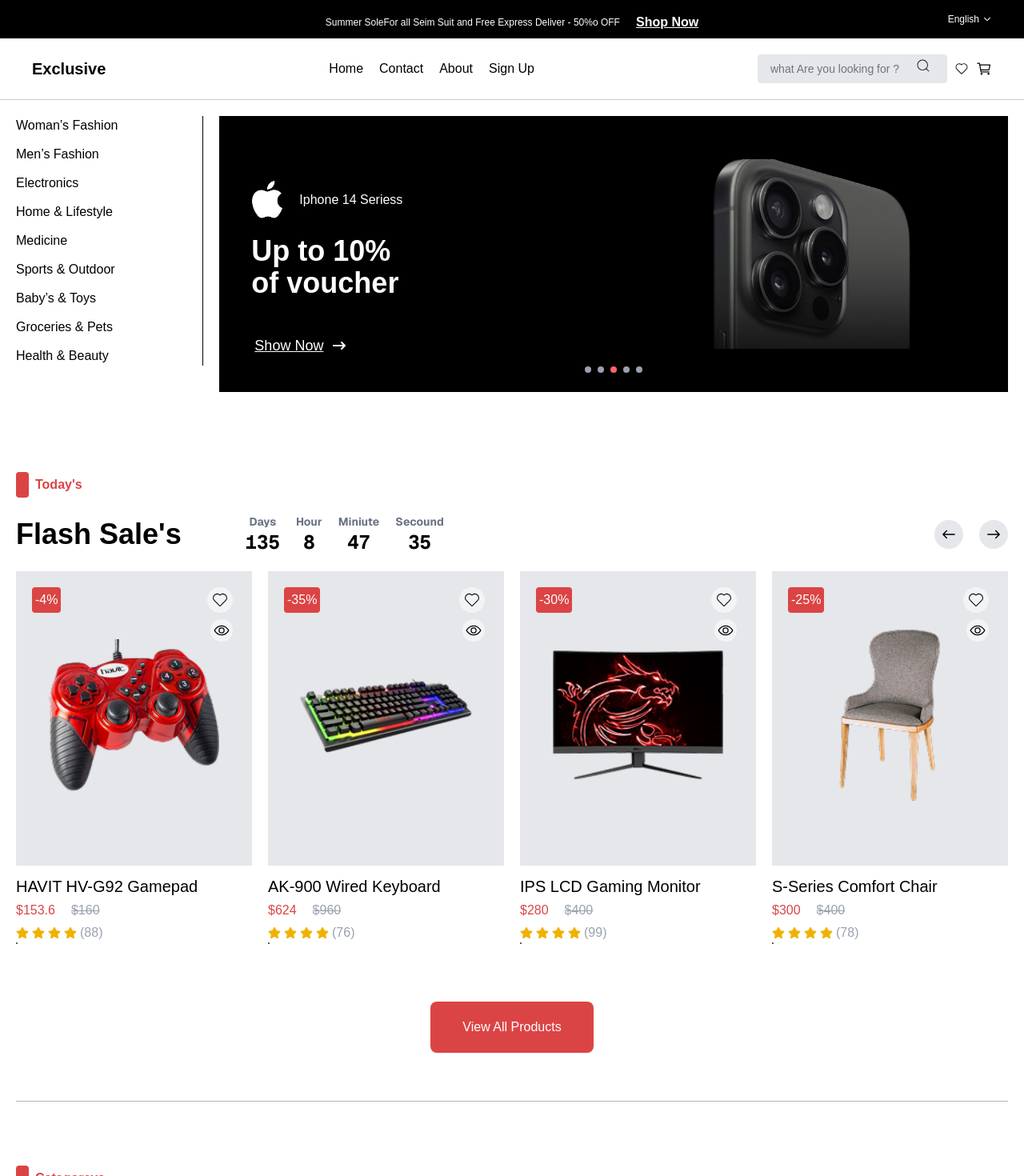
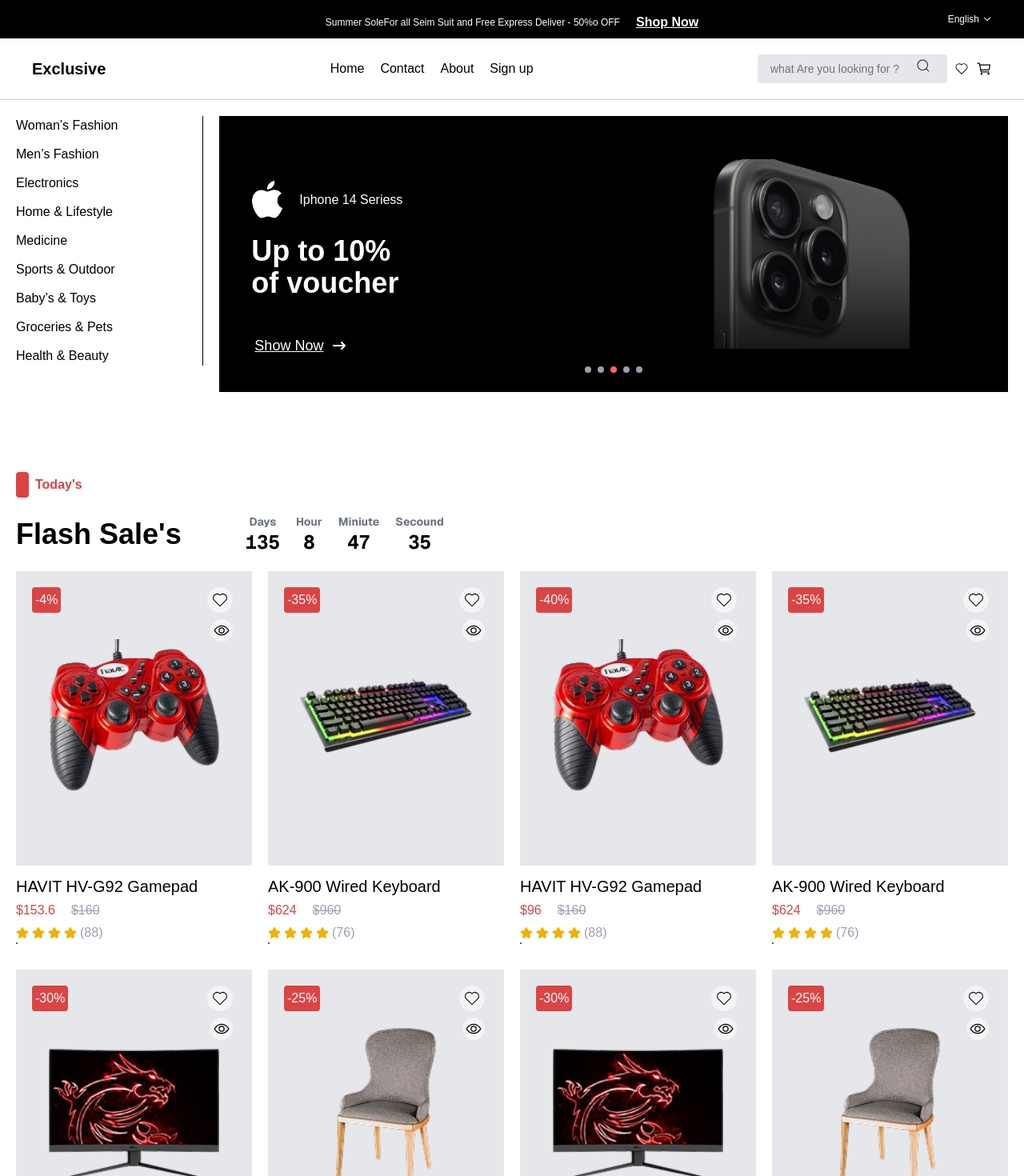
Before and after one commit to almamun0101/exclusive, a Next.js app: page / in a window 1280 px wide. Shown: the top 1470 px of the page at 80% size. Built offline with nearby package versions, Linux system fonts and the light colour scheme.

Commit message:
sign up responsive

```diff
--- a/src/app/signup/page.jsx
+++ b/src/app/signup/page.jsx
@@ -36,12 +36,12 @@
     <div>
       <Topbar />
       <Navbar />
-      <div className="container flex justify-between py-10 px-5 gap-5 items-center">
-        <div className="hidden md:block w-1/2">
-          <img src="SideImage.png" alt="SideImage" />
+      <div className="flex justify-between items-center py-20 gap-5">
+        <div className="hidden md:block md:w-1/2">
+        <img src="SideImage.png" alt="SideImage" className="w-full"/>
         </div>
 
-        <div className="md:w-1/2 mx-auto w-full">
+        <div className="md:w-1/3 w-full container">
           <h2 className="text-3xl font-medium tracking-wider py-2">
             Create an account
           </h2>
--- a/src/component/Navbar.jsx
+++ b/src/component/Navbar.jsx
@@ -1,4 +1,5 @@
 "use client";
+import Link from "next/link";
 import React, { useState } from "react";
 import { CiSearch, CiHeart, CiMenuFries } from "react-icons/ci";
 import { IoCartOutline } from "react-icons/io5";
@@ -22,7 +23,7 @@
               <a href="">About</a>
             </li>
             <li className="relative inline-block after:absolute after:content-[''] after:transition-[width] after:duration-300 after:ease-out hover:after:w-full after:h-[2px] after:bg-black/60 after:-bottom-1 after:rounded-2xl after:left-0 after:w-0">
-              <a href="">Sign Up</a>
+             <Link href={"/signup"}>Sign up</Link>
             </li>
           </ul>
 
--- a/src/component/Slides.jsx
+++ b/src/component/Slides.jsx
@@ -140,7 +140,7 @@
             </div>
           </div>
         );
-        case "design4":
+      case "design4":
         return (
           <div className="bg-gray-200  group">
             {/* image part of the product  */}
@@ -213,24 +213,23 @@
             nextEl: nextEl,
           }}
           spaceBetween={20}
-          grid={
-            (design=="design4") ?
-            {rows: 2,
-            fill: "row",}:undefined
-          }
+          grid={design == "design4" ? { rows: 1, fill: "row" } : undefined}
           slidesPerView={1} // default (mobile)
           breakpoints={{
             640: {
               slidesPerView: 2, // large screen
               slidesPerGroup: 1, // slide 1 item at a time
+              grid: { row: 1, fill: "row" },
             },
             768: {
               slidesPerView: 3, // large screen
               slidesPerGroup: 1, // slide 1 item at a time
+               grid: { row: 2, fill: "row" },
             },
             1024: {
               slidesPerView: screen, // large screen
               slidesPerGroup: 2, // slide 1 item at a time
+               grid: { rows: 2, fill: "row" },
             },
           }}
         >
```
